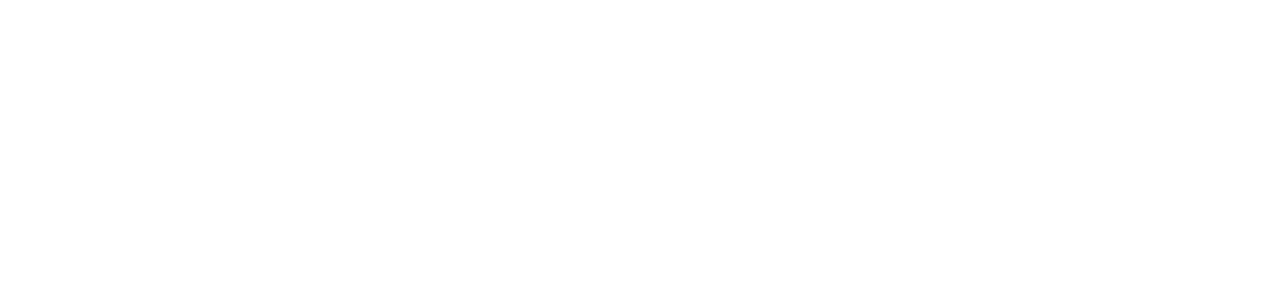
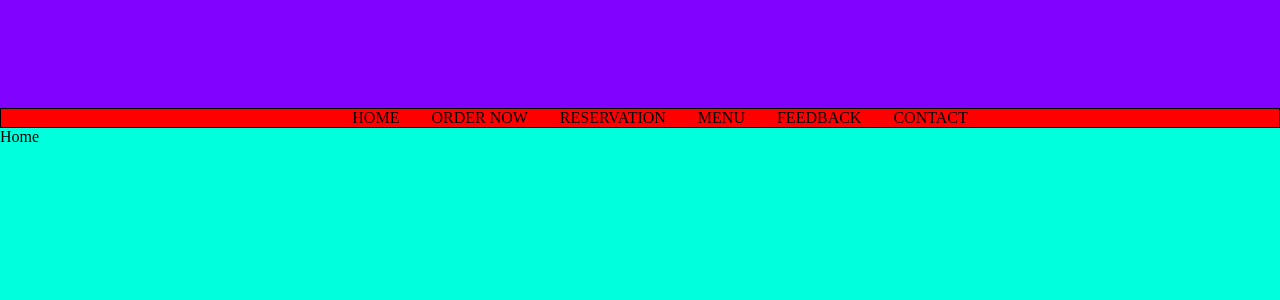
Before and after one commit to ahmadmuqadas/resturant, a React (Create React App) app: page / in a window 1280 px wide. Shown: the top 300 px of the page. Built offline with nearby package versions, Linux system fonts and the light colour scheme.

Commit message:
laying out the home

```diff
--- a/src/App.jsx
+++ b/src/App.jsx
@@ -1,11 +1,21 @@
-
+import { Route, Routes } from "react-router-dom";
+import {Home, MainNav} from './Assets/User components/UserImports';
+import './Assets/User components/StyledComponents/style.css'
 
 
 function App() {
   return (
-    <div>
+    <>
+    {/* i added the app div to be able to add background image without using absolute positions*/}
+      <div className="app">
+    <Routes>
 
+      <Route path="/" element={<MainNav/>}>
+      <Route path="/" element={<Home/>}/>
+      </Route>
+    </Routes>
     </div>
+    </>
   );
 }
 
--- a/src/Assets/User components/Home.jsx
+++ b/src/Assets/User components/Home.jsx
@@ -2,7 +2,7 @@
 
 const Home = () => {
   return (
-    <div>Home</div>
+    <div className='home'>Home</div>
   )
 }
 
--- /dev/null
+++ b/src/Assets/User components/MainNav.jsx
@@ -0,0 +1,23 @@
+import React from 'react'
+import { Outlet } from 'react-router-dom'
+
+
+const MainNav = () => {
+  return (
+    <>
+    <nav>
+        <ul>
+            <li>HOME</li>
+            <li>ORDER NOW</li>
+            <li>RESERVATION</li>
+            <li>MENU</li>
+            <li>FEEDBACK</li>
+            <li>CONTACT</li>
+        </ul>
+    </nav>
+    <Outlet/>
+    </>
+  )
+}
+
+export default MainNav
--- /dev/null
+++ b/src/Assets/User components/StyledComponents/style.css
@@ -0,0 +1,42 @@
+* {
+    margin: 0;
+}
+
+nav {
+    background-color: rgb(129, 2, 255);
+    display: flex;
+    max-width: 1440px;
+    width: 100%;
+    min-height: 8rem;
+    justify-content: center;
+    align-items: flex-end;
+    margin: auto;
+
+
+}
+
+ul {
+    background-color: red;
+    list-style-type: none;
+    display: flex;
+    justify-content: center;
+    width: 100%;
+    border: solid black 1px;
+
+}
+
+li {
+    margin: 0 1rem;
+}
+
+.home {
+    flex: 1;
+}
+
+.app {
+    min-height: 100vh;
+    background-color: rgb(0, 255, 221);
+    display: flex;
+    flex-direction: column;
+
+}
--- /dev/null
+++ b/src/Assets/User components/UserImports.js
@@ -0,0 +1,8 @@
+import Home from './Home'
+import MainNav from './MainNav'
+
+
+export  {
+  Home,
+  MainNav
+};
--- a/src/index.js
+++ b/src/index.js
@@ -1,10 +1,11 @@
 import React from 'react';
 import ReactDOM from 'react-dom/client';
 import App from './App';
+import { BrowserRouter } from 'react-router-dom';
 
 const root = ReactDOM.createRoot(document.getElementById('root'));
 root.render(
-
+<BrowserRouter>
     <App />
-
+    </BrowserRouter>
 );
```
Also changed, not shown: src/Assets/Media/home background.jpg (added).
